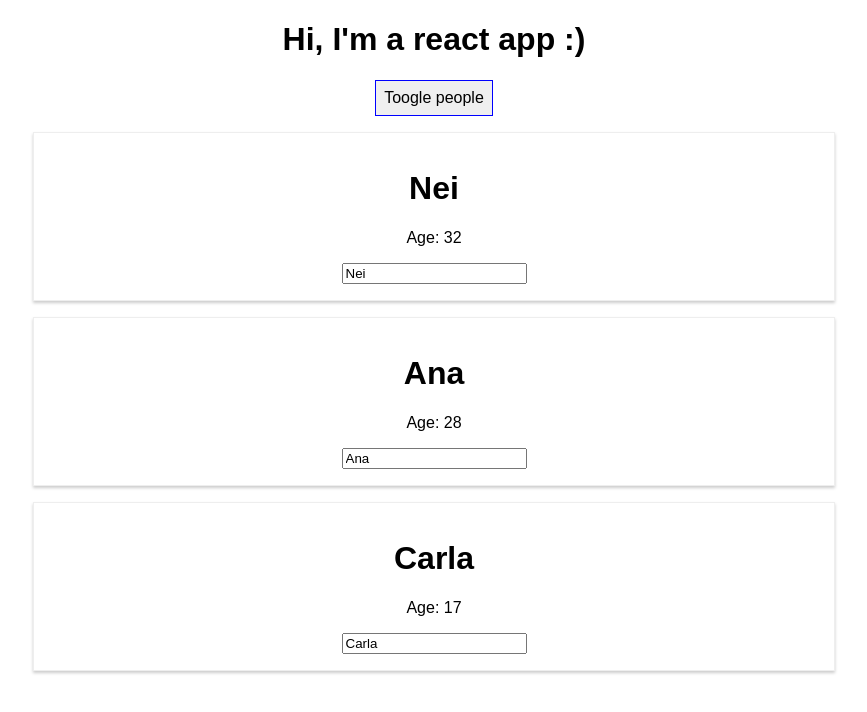
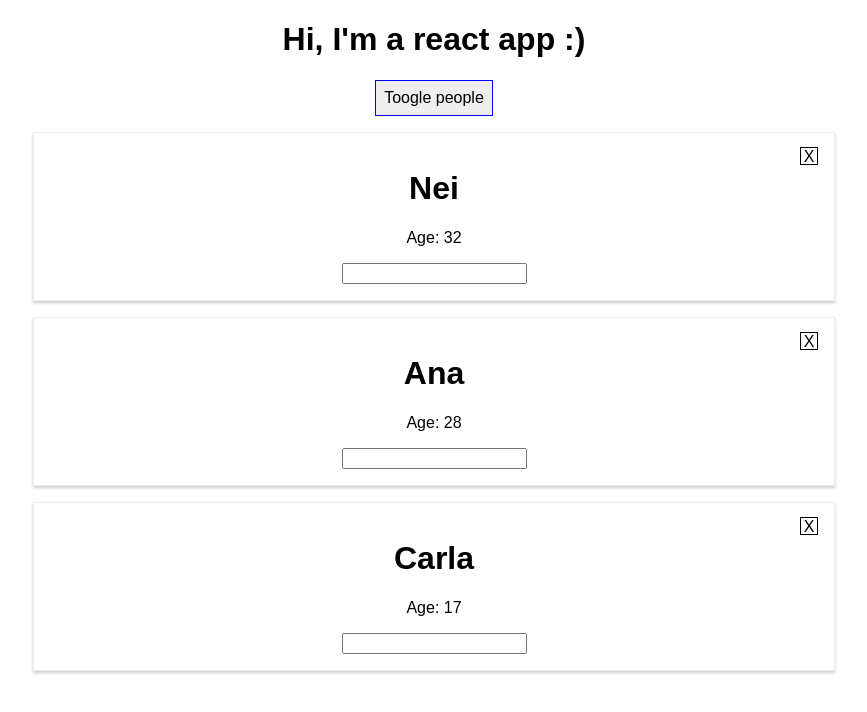
Before and after one commit to neigdias/react-app, a React (Create React App) app: page / in a window 1280 px wide. Both pictures are taken after a click on the button "Toogle people". Shown: the top 712 px of the page, without its empty margins (206-1073 px from the left). Built offline with nearby package versions, Linux system fonts and the light colour scheme.

Commit message:
Added a button to delete a person and also a handler to manage it

```diff
--- a/src/App.js
+++ b/src/App.js
@@ -16,6 +16,12 @@ class App extends Component {
     this.setState({showPeople: !doesShow});
   }
 
+  deletePersonHandler = (personIndex) => {
+    const persons = this.state.persons;
+    persons.splice(personIndex, 1);
+    this.setState({persons: persons});
+  }
+
   render() {
     const style = {
       backgroudColor: 'white',
@@ -30,8 +36,9 @@ class App extends Component {
     if (this.state.showPeople){
       people = (
         <div>
-          {this.state.persons.map(person => {
-            return <Person name={person.name}
+          {this.state.persons.map((person, index) => {
+            return <Person click={() => this.deletePersonHandler(index)}
+                           name={person.name}
                            age={person.age}/>
           })}
         </div>
--- a/src/Person/Person.css
+++ b/src/Person/Person.css
@@ -6,3 +6,14 @@
   padding: 16px;
   text-align: center;
 }
+
+.PersonClose {
+  font-style: normal;
+  border: 1px solid black;
+  width: 16px;
+  height: 16px;
+  position: relative;
+  top: -2px;
+  float: right;
+  cursor: pointer;
+}
--- a/src/Person/Person.js
+++ b/src/Person/Person.js
@@ -4,9 +4,10 @@ import './Person.css';
 const person = (props) => {
     return (
         <div className="Person">
+            <div className="PersonClose" onClick={props.click}>X</div>
             <h1>{props.name}</h1>
             <p>Age: {props.age}</p>
-            <input type="text" onChange={props.changed} value={props.name}/>
+            <input type="text"/>
         </div>
     );
 }
```
